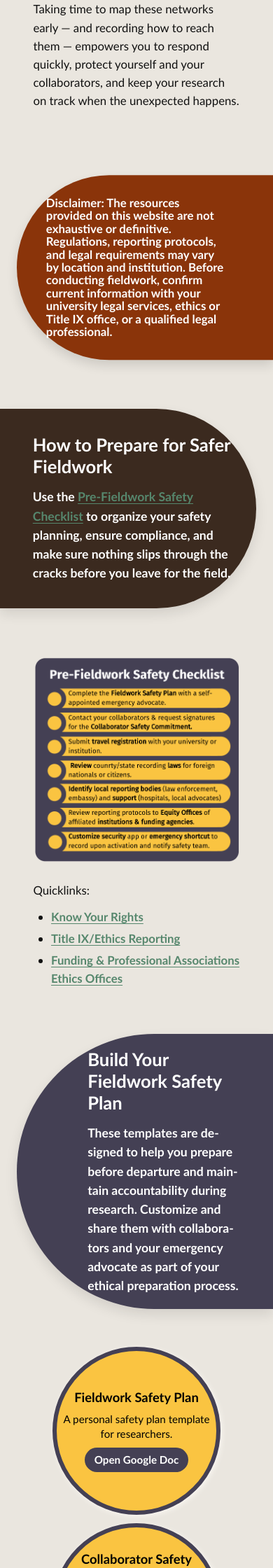
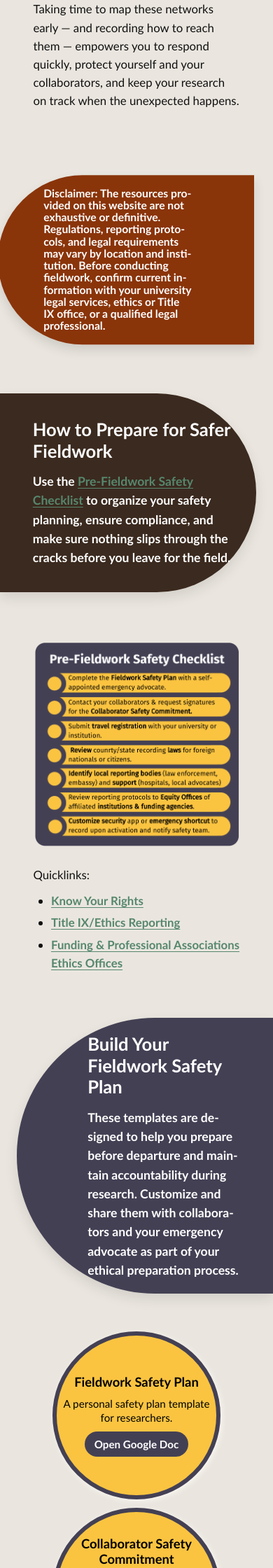
Before and after one commit to AnthroSafetyWarrior/GoldenTrowelProject, a Jekyll site: the page built from _pages/preparing.html, in a window 390 px wide. Shown: the part 1413-3653 px from the top of the page at 70% size. Built offline with Jekyll 4.4.1, drawn with Linux system fonts in a browser that asks for light colours.

Commit message:
updating name

```diff
--- a/_layouts/default.html
+++ b/_layouts/default.html
@@ -785,11 +785,7 @@ body { overflow-x: visible; }    /* allow abspos ::before to render */
     --pill-curve-inset: clamp(72px, 22vw, 360px);   /* push text further left */
     --pill-measure:     clamp(28ch, 80vw, 34ch);    /* shorter line length */
     min-height: clamp(170px, 24vw, 260px);          /* optional: slightly shorter band */
-.pillhead.pill--clip-right.pill--earlywrapl{
-    --pill-curve-inset: clamp(72px, 22vw, 360px);   /* push text further left */
-    --pill-measure:     clamp(28ch, 80vw, 34ch);    /* shorter line length */
-    min-height: clamp(170px, 24vw, 260px);          /* optional: slightly shorter
-  }
+
   .pillband.pill--clip-right.pill--earlywrapl .section{
     padding-left: max(var(--pill-pad-inline), calc(var(--pill-curve-inset) + 8px));
   }
@@ -801,22 +797,39 @@ body { overflow-x: visible; }    /* allow abspos ::before to render */
     max-inline-size: 100%;
   }
 
-.pillhead.pill--clip-right.pill--earlywrapl .section{
-    padding-left: max(var(--pill-pad-inline), calc(var(--pill-curve-inset) + 8px));
-  }
-  .pillhead.pill--clip-right.pill--earlywrapl h2{
-    max-inline-size: clamp(24ch, 70vw, 30ch);
-    text-wrap: balance;
-  }
-  .pillhead.pill--clip-right.pill--earlywrapl :where(p, ul, ol, blockquote){
-    max-inline-size: 100%;
-  }
-
   /* CONTENT PILL: deeper inset on the curved side */
   .pill.pill--clip-right{
     --curve-inset: clamp(72px, 22vw, 360px);
     --pill-pad-x:  clamp(16px, 4.5vw, 22px);
     --pill-pad-y:  clamp(20px, 5.5vw, 28px);
+  }
+}
+
+/* Phone-only: make right-clipped disclaimer wrap sooner and sit
+   farther from the curve */
+@media (max-width: 560px){
+
+  /* a little more room on the curve side of the section */
+  .disclaimer-wrap{
+    /* extra right gutter near the clip curve */
+    padding-right: max(var(--page-pad-inline), clamp(56px, 20vw, 120px));
+    padding-left:  var(--page-pad-inline);
+  }
+
+  /* tighten the pillhead itself */
+  .pillhead.pill--clip-right.pill--disclaimer{
+    /* smaller, denser pill */
+    --pillhead-pad-y: clamp(1.1em, 3.6vw, 1.4em);
+    --pillhead-pad-x: clamp(0.9em, 3.8vw, 1.2em);
+
+    /* earlier line wrapping */
+    max-inline-size: clamp(30ch, 78vw, 38ch);
+
+    /* friendlier phone text */
+    font-size: clamp(0.98rem, 3.5vw, 1.05rem);
+    text-wrap: pretty;
+    overflow-wrap: anywhere;
+    hyphens: auto;
   }
 }
 
--- a/_pages/preparing.html
+++ b/_pages/preparing.html
@@ -78,8 +78,8 @@ hero_tint: .40
 
 
 <!-- 2) DISCLAIMER — shared split -->
-<section class="section">
-<p class="pillhead pill--orange pill--clip-right pill--earlywrap">Disclaimer: The resources provided on this website are not exhaustive or definitive. Regulations, reporting protocols, and legal requirements may vary by location and institution. Before conducting fieldwork, confirm current information with your university legal services, ethics or Title IX office, or a qualified legal professional.</p>
+<section class="section disclaimer-wrap">
+<p class="pillhead pill--orange pill--clip-right pill--disclaimer">Disclaimer: The resources provided on this website are not exhaustive or definitive. Regulations, reporting protocols, and legal requirements may vary by location and institution. Before conducting fieldwork, confirm current information with your university legal services, ethics or Title IX office, or a qualified legal professional.</p>
 </section>
 
 <!-- 5) CHECKLIST — consistent grid utility -->
```
